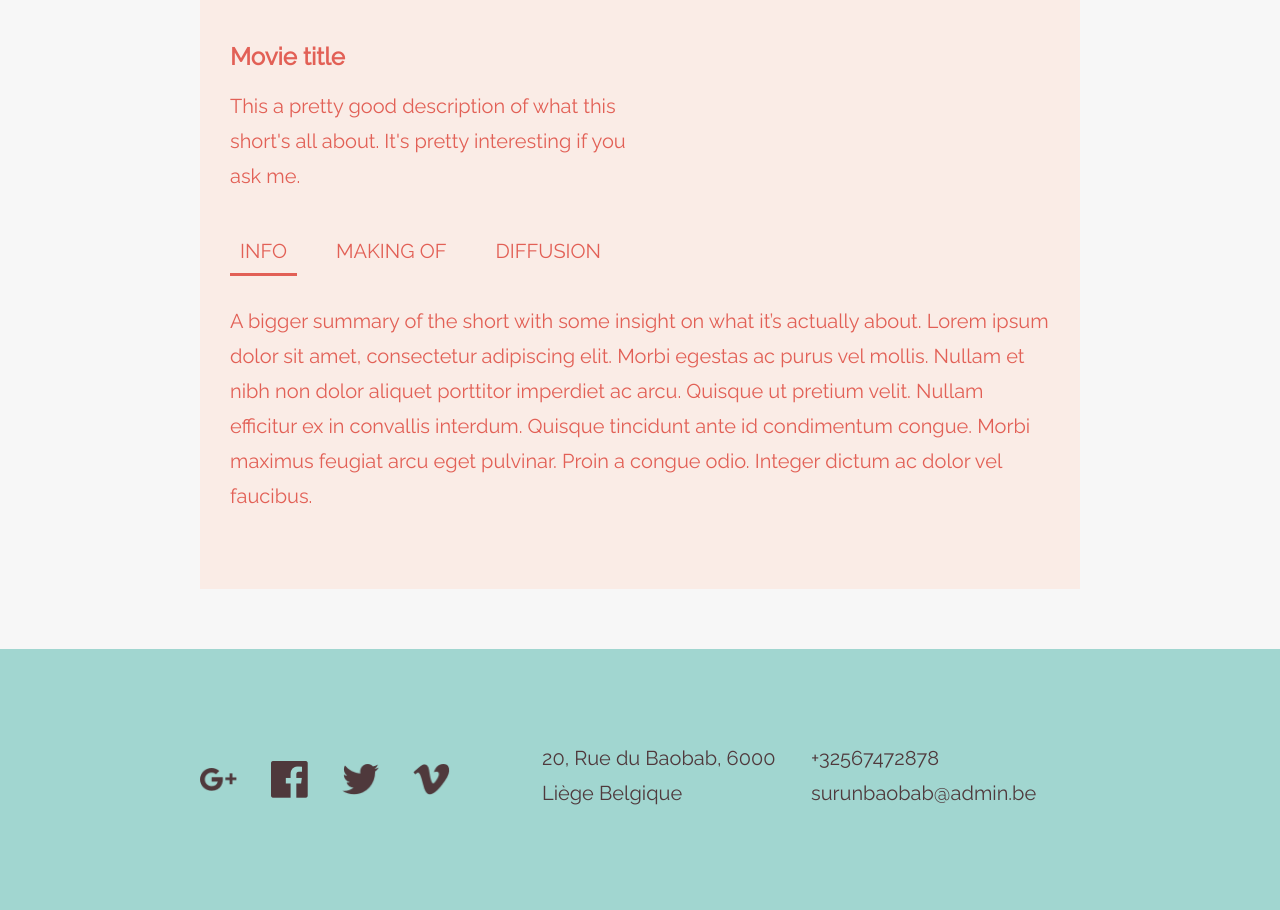
After one commit to Shadow-Liberty/Sur-Un-Baobab, a PHP site: page /html/movie.html in a window 1280 px wide. The commit adds this page. Shown: the part 1151-2061 px from the top of the page. Run offline with PHP 8.4, Linux system fonts and the light colour scheme.

Commit message:
Deadline commit

```diff
--- a/Sur un Baobab/css/styles.css
+++ b/Sur un Baobab/css/styles.css
@@ -66,6 +66,10 @@ body {
   .header__pageTitle {
     margin-left: -9999px;
     position: absolute; }
+  .header__banner {
+    background-image: url("../assets/img/Parallax-Picture.png");
+    background-size: cover;
+    height: 400px; }
   .header__wrapper {
     background-color: #F7F7F7;
     position: relative;
@@ -135,21 +139,6 @@ blockquote strong {
   content: "";
   top: 0; }
 
-.mainContent {
-  position: relative;
-  z-index: 99;
-  padding: 0 200px; }
-  .mainContent__introText {
-    padding-bottom: 20px; }
-  .mainContent__outro {
-    padding-top: 10px; }
-  .mainContent__paragraphs {
-    column-width: auto;
-    column-count: 2;
-    height: 450px; }
-    .mainContent__paragraphs__single {
-      padding-bottom: 20px; }
-
 .introVideo iframe {
   width: 100%;
   padding: 0 200px;
@@ -181,6 +170,84 @@ blockquote strong {
       display: block;
       clear: both; }
 
+.mainContent {
+  position: relative;
+  z-index: 99;
+  padding: 0 200px;
+  margin: 0 auto;
+  width: 100%; }
+  .mainContent__introText {
+    padding-bottom: 20px; }
+  .mainContent__outro {
+    padding-top: 10px; }
+  .mainContent__paragraphs {
+    column-width: 305px;
+    column-count: 2; }
+    .mainContent__paragraphs__single {
+      padding-bottom: 20px; }
+  .mainContent__videoCard:first-child {
+    margin-right: 9%; }
+  .mainContent__videoCard {
+    width: 45%;
+    display: inline-block;
+    margin-top: 80px;
+    position: relative; }
+    .mainContent__videoCard__video {
+      display: block;
+      width: 100%; }
+    .mainContent__videoCard__desc {
+      margin-top: 10px;
+      padding: 30px; }
+      .mainContent__videoCard__desc__title {
+        margin-bottom: 15px; }
+        .mainContent__videoCard__desc__title__link {
+          text-decoration: none; }
+    .mainContent__videoCard__share {
+      position: absolute;
+      top: 220px;
+      right: 36px; }
+  .mainContent__bigVideoCard {
+    width: 100%;
+    margin-top: 80px;
+    position: relative; }
+    .mainContent__bigVideoCard__video {
+      display: block;
+      width: 100%; }
+    .mainContent__bigVideoCard__desc {
+      margin-top: 10px;
+      padding: 30px; }
+      .mainContent__bigVideoCard__desc__title {
+        margin-bottom: 15px; }
+      .mainContent__bigVideoCard__desc__text {
+        margin-bottom: 40px;
+        width: 50%; }
+      .mainContent__bigVideoCard__desc__tabs {
+        position: relative;
+        min-height: 300px;
+        /* "This part sucks" - CCS-Tricks */
+        clear: both;
+        margin: 25px 0; }
+        .mainContent__bigVideoCard__desc__tabs__tab {
+          float: left; }
+          .mainContent__bigVideoCard__desc__tabs__tab__content {
+            position: absolute;
+            top: 70px;
+            left: 0;
+            right: 0;
+            bottom: 0; }
+        .mainContent__bigVideoCard__desc__tabs__tab label {
+          padding: 10px;
+          margin-right: 30px;
+          margin-left: -1px;
+          position: relative;
+          left: 1px; }
+        .mainContent__bigVideoCard__desc__tabs__tab [type=radio] {
+          display: none; }
+        .mainContent__bigVideoCard__desc__tabs [type=radio]:checked ~ label {
+          z-index: 2; }
+        .mainContent__bigVideoCard__desc__tabs [type=radio]:checked ~ label ~ .mainContent__bigVideoCard__desc__tabs__tab__content {
+          z-index: 1; }
+
 body {
   color: #4F393C;
   background-color: #F7F7F7; }
@@ -205,14 +272,37 @@ blockquote strong {
   .navigation__highlight {
     font-weight: bold; }
 
+.footer {
+  background-color: #A1D6D0; }
+
 .mainContent {
   font-size: 20px;
   line-height: 35px; }
   .mainContent__introText {
     color: #71C7D1;
     font-weight: bold; }
-
-.footer {
-  background-color: #A1D6D0; }
+  .mainContent__videoCard {
+    background-color: #FAECE6;
+    color: #E26056; }
+    .mainContent__videoCard__desc__title {
+      font-size: 24px;
+      font-weight: bold; }
+      .mainContent__videoCard__desc__title__link {
+        color: #E26056; }
+  .mainContent__bigVideoCard {
+    background-color: #FAECE6;
+    color: #E26056; }
+    .mainContent__bigVideoCard__desc__title {
+      font-size: 24px;
+      font-weight: bold; }
+    .mainContent__bigVideoCard__desc__tabs__tab__content {
+      background-color: #FAECE6; }
+    .mainContent__bigVideoCard__desc__tabs__tab label {
+      background-color: #FAECE6;
+      text-transform: uppercase; }
+    .mainContent__bigVideoCard__desc__tabs__tab [type=radio] {
+      display: none; }
+    .mainContent__bigVideoCard__desc__tabs [type=radio]:checked ~ label {
+      border-bottom: 3px solid #E26056; }
 
 /*# sourceMappingURL=styles.css.map */
--- /dev/null
+++ b/Sur un Baobab/html/movie.html
@@ -0,0 +1,75 @@
+<!DOCTYPE html>
+<html lang="en">
+<head>
+    <meta charset="UTF-8">
+    <title>Sur un Baobab - Movie Title</title>
+    <link rel="stylesheet" href="../css/styles.css">
+</head>
+<body>
+    <header class="header">
+        <h1 class="header__pageTitle">Sur un Baobab</h1>
+        <div class="header__banner">
+
+        </div>
+        <div class="header__wrapper">
+            <nav class="navigation">
+                <a href="../index.html" class="navigation__link">Accueil</a>
+                <a href="#" class="navigation__link">Les Courts-métrages</a>
+                <a href="" class="navigation__link">Anime toi-même</a>
+                <a href="" class="navigation__link">Partenaires</a>
+                <a href="" class="navigation__link">Contact</a>
+                <a href="" class="navigation__link navigation__highlight"><strong class="navigation__highlight__bold">Nous soutenir</strong></a>
+            </nav>
+        </div>
+    </header>
+    <div class="wrapper">
+        <section class="mainContent">
+            <article class="mainContent__bigVideoCard">
+                <iframe class="mainContent__bigVideoCard__video" width="1058" height="595" src="https://www.youtube.com/embed/pXRviuL6vMY" frameborder="0" allowfullscreen></iframe>
+                <div class="mainContent__bigVideoCard__desc">
+                    <h4 class="mainContent__bigVideoCard__desc__title">Movie title</h4>
+                    <p class="mainContent__bigVideoCard__desc__text">This a pretty good description of what this short's all about. It's pretty interesting if you ask me.</p>
+                    <div class="mainContent__bigVideoCard__desc__tabs">
+                       <div class="mainContent__bigVideoCard__desc__tabs__tab">
+                           <input type="radio" id="tab-1" name="tab-group-1" checked>
+                           <label for="tab-1">Info</label>
+
+                           <div class="mainContent__bigVideoCard__desc__tabs__tab__content">
+                              A bigger summary of the short with some insight on what it’s actually about. Lorem ipsum dolor sit amet, consectetur adipiscing elit. Morbi egestas ac purus vel mollis. Nullam et nibh non dolor aliquet porttitor imperdiet ac arcu. Quisque ut pretium velit. Nullam efficitur ex in convallis interdum. Quisque tincidunt ante id condimentum congue. Morbi maximus feugiat arcu eget pulvinar. Proin a congue odio. Integer dictum ac dolor vel faucibus.
+                           </div>
+                       </div>
+
+                       <div class="mainContent__bigVideoCard__desc__tabs__tab">
+                           <input type="radio" id="tab-2" name="tab-group-1">
+                           <label for="tab-2">Making Of</label>
+
+                           <div class="mainContent__bigVideoCard__desc__tabs__tab__content">
+                               stuff
+                           </div>
+                       </div>
+
+                        <div class="mainContent__bigVideoCard__desc__tabs__tab">
+                           <input type="radio" id="tab-3" name="tab-group-1">
+                           <label for="tab-3">Diffusion</label>
+
+                           <div class="mainContent__bigVideoCard__desc__tabs__tab__content">
+                               This is not the future, it's really a long long time ago. When there were knights and they got into fights using sabers of light.
+                           </div>
+                       </div>
+                    </div>
+                </div>
+            </article>
+        </section>
+        <footer class="footer">
+            <a href="" class="footer__social"><img src="../assets/img/Google+.png" class="footer__social__icons" alt=""></a>
+            <a href="" class="footer__social"><img src="../assets/img/Facebook.png" class="footer__social__icons" alt=""></a>
+            <a href="" class="footer__social"><img src="../assets/img/Twitter.png" class="footer__social__icons" alt=""></a>
+            <a href="" class="footer__social"><img src="../assets/img/Vimeo.png" class="footer__social__icons" alt=""></a>
+            <p class="footer__contact">+32567472878
+    surunbaobab@admin.be</p>
+            <p class="footer__contact">20, Rue du Baobab, 6000 Liège Belgique</p>
+        </footer>
+    </div>
+    <script src="./js/script.js"></script>
+</body>
+</html>
--- a/Sur un Baobab/index.html
+++ b/Sur un Baobab/index.html
@@ -22,7 +22,7 @@
             </blockquote>
             <nav class="navigation">
                 <a href="#" class="navigation__link">Accueil</a>
-                <a href="" class="navigation__link">Les Courts-métrages</a>
+                <a href="./html/movies.html" class="navigation__link">Les Courts-métrages</a>
                 <a href="" class="navigation__link">Anime toi-même</a>
                 <a href="" class="navigation__link">Partenaires</a>
                 <a href="" class="navigation__link">Contact</a>
--- /dev/null
+++ b/Sur un Baobab/sass/components/_content.scss
@@ -0,0 +1,54 @@
+.mainContent{
+    font-size: 20px;
+    line-height: 35px;
+    &__introText{
+        color: #71C7D1;
+        font-weight: bold;
+    }
+    &__videoCard{
+        background-color: #FAECE6;
+        color: #E26056;
+        &__desc{
+            &__title{
+                font-size: 24px;
+                font-weight: bold;
+                &__link{
+                    color: #E26056;
+                }
+            }
+        }
+    }
+    &__bigVideoCard{
+        background-color: #FAECE6;
+        color: #E26056;
+        &__video{
+
+        }
+        &__desc{
+
+            &__title{
+                font-size: 24px;
+                font-weight: bold;
+            }
+            &__tabs{
+
+                &__tab{
+
+                    &__content{
+                        background-color: #FAECE6;
+                    }
+                }
+                &__tab label{
+                    background-color: #FAECE6;
+                    text-transform: uppercase;
+                }
+                &__tab [type=radio]{
+                    display: none;
+                }
+                [type=radio]:checked ~ label {
+                  border-bottom: 3px solid #E26056;
+                }
+            }
+        }
+    }
+}
--- /dev/null
+++ b/Sur un Baobab/sass/components/_footer.scss
@@ -0,0 +1,3 @@
+.footer{
+    background-color: #A1D6D0;
+}
--- a/Sur un Baobab/sass/components/_header.scss
+++ b/Sur un Baobab/sass/components/_header.scss
@@ -30,16 +30,3 @@ blockquote strong{
         font-weight: bold;
     }
 }
-
-.mainContent{
-    font-size: 20px;
-    line-height: 35px;
-    &__introText{
-        color: #71C7D1;
-        font-weight: bold;
-    }
-}
-
-.footer{
-    background-color: #A1D6D0;
-}
--- /dev/null
+++ b/Sur un Baobab/sass/objects/_content.scss
@@ -0,0 +1,102 @@
+.mainContent{
+    position: relative;
+    z-index: 99;
+    padding: 0 200px;
+    margin: 0 auto;
+    width: 100%;
+    &__introText{
+        padding-bottom: 20px
+    }
+    &__outro{
+        padding-top: 10px;
+    }
+    &__paragraphs{
+        column-width: 305px;
+        column-count: 2;
+        // height: 450px;
+        &__single{
+            padding-bottom: 20px;
+        }
+    }
+    &__videoCard:first-child{
+        margin-right: 9%;
+    }
+    &__videoCard{
+        width: 45%;
+        display: inline-block;
+        margin-top: 80px;
+        position: relative;
+        &__video{
+            display: block;
+            width: 100%;
+        }
+        &__desc{
+            margin-top: 10px;
+            padding: 30px;
+            &__title{
+                margin-bottom: 15px;
+                &__link{
+                    text-decoration: none;
+                }
+            }
+        }
+        &__share{
+            position: absolute;
+            top: 220px;
+            right: 36px;
+        }
+    }
+    &__bigVideoCard{
+        width: 100%;
+        margin-top: 80px;
+        position: relative;
+        &__video{
+            display: block;
+            width: 100%;
+        }
+        &__desc{
+            margin-top: 10px;
+            padding: 30px;
+            &__title{
+                margin-bottom: 15px;
+            }
+            &__text{
+                margin-bottom: 40px;
+                width: 50%;
+            }
+            &__tabs{
+                position: relative;
+                min-height: 300px; /* "This part sucks" - CCS-Tricks */
+                clear: both;
+                margin: 25px 0;
+                &__tab{
+                    float: left;
+                    &__content{
+                        position: absolute;
+                        top: 70px;
+                        left: 0;
+                        right: 0;
+                        bottom: 0;
+                        // padding: 20px;
+                    }
+                }
+                &__tab label{
+                    padding: 10px;
+                    margin-right: 30px;
+                    margin-left: -1px;
+                    position: relative;
+                    left: 1px;
+                }
+                &__tab [type=radio]{
+                    display: none;
+                }
+                [type=radio]:checked ~ label {
+                  z-index: 2;
+                }
+                [type=radio]:checked ~ label ~ .mainContent__bigVideoCard__desc__tabs__tab__content {
+                  z-index: 1;
+                }
+            }
+        }
+    }
+}
--- /dev/null
+++ b/Sur un Baobab/sass/objects/_footer.scss
@@ -0,0 +1,32 @@
+.footer{
+    width: 100%;
+    height: 261px;
+    margin-top: 60px;
+    padding: 92px 200px 0;
+
+    &__contact{
+        width: 269px;
+        float: right;
+        height: 70px;
+        line-height: 35px;
+        font-size: 20px;
+    }
+    &__social{
+        display: inline-block;
+        height: 37px;
+        margin-top: 20px;
+        &__icons{
+            display: line-block;
+            margin-right: 30px;
+            // float: left;
+            width: 37px;
+            vertical-align: middle;
+
+        }
+        &__icons::after{
+            content: "";
+            display: block;
+            clear: both;
+        }
+    }
+}
--- a/Sur un Baobab/sass/objects/_header.scss
+++ b/Sur un Baobab/sass/objects/_header.scss
@@ -10,6 +10,12 @@ body{
     &__pageTitle{
         margin-left: -9999px;
         position: absolute;
+    }
+    &__banner{
+        background-image: url("../assets/img/Parallax-Picture.png");
+        background-size: cover;
+        height: 400px;
+
     }
     &__wrapper{
         background-color: #F7F7F7;
@@ -125,62 +131,9 @@ blockquote strong{
     top: 0;
 }
 
-.mainContent{
-    position: relative;
-    z-index: 99;
-    padding: 0 200px;
-    &__introText{
-        padding-bottom: 20px
-    }
-    &__outro{
-        padding-top: 10px;
-    }
-    &__paragraphs{
-        column-width: auto;
-        column-count: 2;
-        height: 450px;
-        &__single{
-            padding-bottom: 20px;
-        }
-    }
-}
-
 .introVideo iframe{
     width: 100%;
     padding: 0 200px;
     margin-top: 50px;
     margin-bottom: 50px;
 }
-
-.footer{
-    width: 100%;
-    height: 261px;
-    margin-top: 60px;
-    padding: 92px 200px 0;
-
-    &__contact{
-        width: 269px;
-        float: right;
-        height: 70px;
-        line-height: 35px;
-        font-size: 20px;
-    }
-    &__social{
-        display: inline-block;
-        height: 37px;
-        margin-top: 20px;
-        &__icons{
-            display: line-block;
-            margin-right: 30px;
-            // float: left;
-            width: 37px;
-            vertical-align: middle;
-
-        }
-        &__icons::after{
-            content: "";
-            display: block;
-            clear: both;
-        }
-    }
-}
--- a/Sur un Baobab/sass/styles.scss
+++ b/Sur un Baobab/sass/styles.scss
@@ -15,8 +15,12 @@
 
 // 5. Objects - Éléments de mise en forme non-cosmétique
 @import "objects/header";
+@import "objects/footer";
+@import "objects/content";
 
 // 6. Components - Design des composants, morceaux d'UI
 @import "components/header";
+@import "components/footer";
+@import "components/content";
 
 // 7. Trumps - Styles spécifiques à un élément
```
Also changed, not shown: Sur un Baobab/html/movies.html (added, +60 -0 lines), Sur un Baobab/assets/img/share.svg (added), 2 other files.
